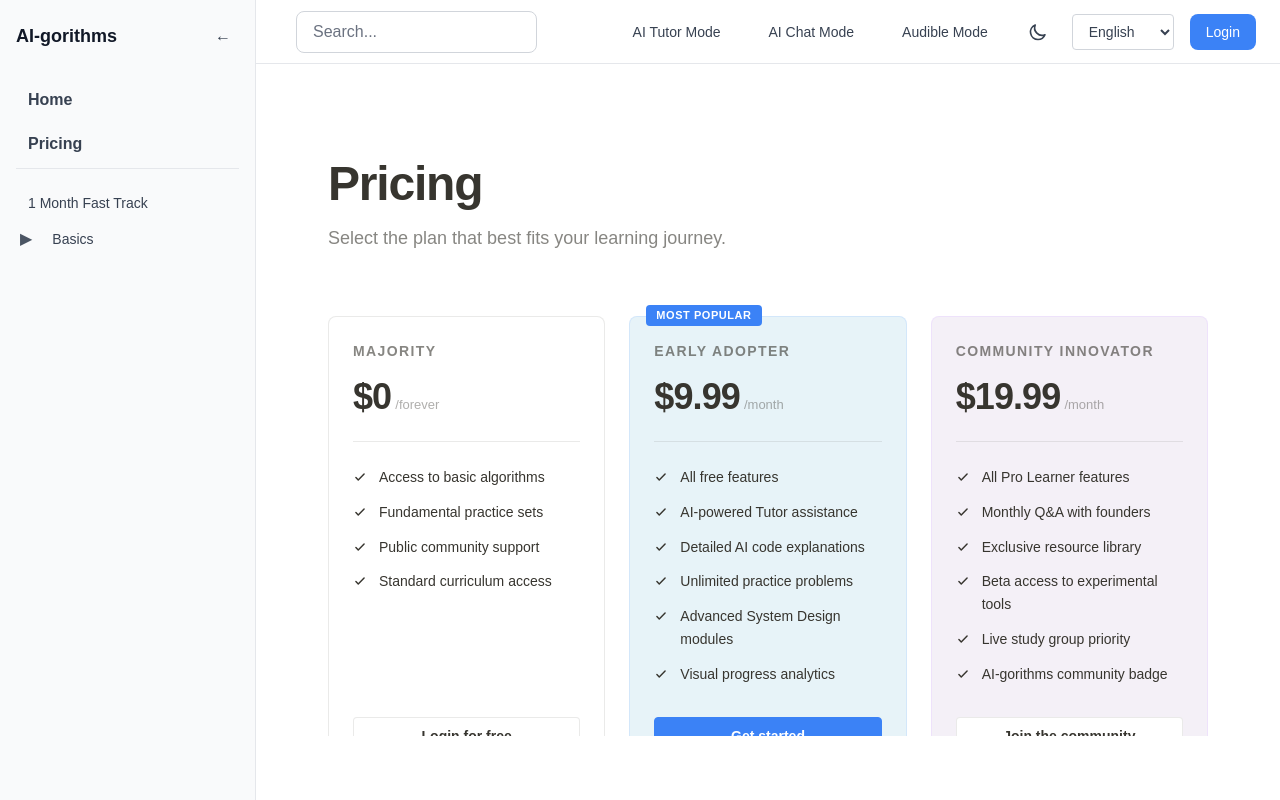
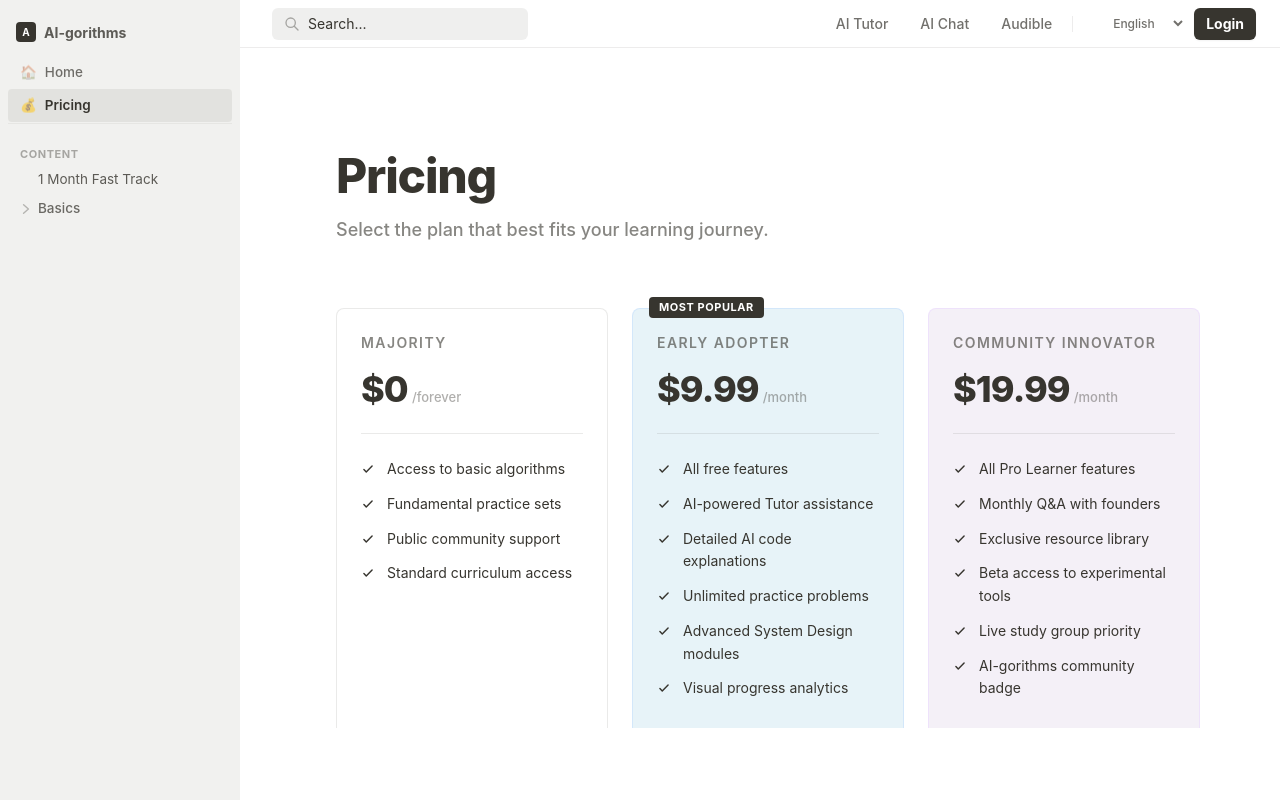
Before and after one commit to Chinese-Community-AI/AI-gorithms, a Next.js app: page /pricing in a window 1280 px wide. Built offline with nearby package versions, Linux system fonts and the light colour scheme.

Commit message:
Update the color theme

```diff
--- a/app/globals.css
+++ b/app/globals.css
@@ -4,26 +4,29 @@
 
 :root {
   --background: #ffffff;
-  --foreground: #171717;
+  --foreground: #37352f;
+  --sidebar-bg: #f1f1ef;
+  --sidebar-hover: rgba(55, 53, 47, 0.08);
 }
 
-@media (prefers-color-scheme: dark) {
-  :root {
-    --background: #0a0a0a;
-    --foreground: #ededed;
-  }
+.dark {
+  --background: #191919;
+  --foreground: #d3d3d3;
+  --sidebar-bg: #202020;
+  --sidebar-hover: rgba(255, 255, 255, 0.05);
 }
 
 body {
   color: var(--foreground);
   background: var(--background);
-  font-family: Arial, Helvetica, sans-serif;
+  font-family: -apple-system, BlinkMacSystemFont, "Segoe UI", Helvetica,
+    "Apple Color Emoji", Arial, sans-serif, "Segoe UI Emoji", "Segoe UI Symbol";
 }
 
 /* Dark mode body background */
 .dark body {
-  background: #0a0a0a;
-  color: #ededed;
+  background: var(--background);
+  color: var(--foreground);
 }
 
 @layer utilities {
--- a/app/pricing/page.tsx
+++ b/app/pricing/page.tsx
@@ -54,7 +54,7 @@ const PlanCard = ({
       className={`relative flex flex-col p-6 rounded-lg border ${accentColors[color]} ${bgColors[color]} transition-all duration-200 hover:shadow-sm`}
     >
       {popular && (
-        <div className="absolute -top-3 left-4 bg-blue-500 text-white px-2.5 py-0.5 rounded text-[11px] font-bold uppercase tracking-wider">
+        <div className="absolute -top-3 left-4 bg-[#37352f] dark:bg-gray-100 text-white dark:text-[#191919] px-2.5 py-0.5 rounded text-[11px] font-bold uppercase tracking-wider">
           Most Popular
         </div>
       )}
@@ -90,7 +90,7 @@ const PlanCard = ({
       <button
         className={`w-full py-2 px-4 rounded border text-sm font-bold transition-all duration-200 ${
           popular
-            ? "bg-blue-500 border-blue-500 text-white hover:bg-blue-600"
+            ? "bg-[#37352f] border-[#37352f] text-white hover:bg-black dark:bg-gray-100 dark:border-gray-100 dark:text-[#191919] dark:hover:bg-white"
             : "bg-white dark:bg-transparent border-[#37352f]/10 dark:border-gray-700 text-[#37352f] dark:text-gray-100 hover:bg-[#37352f]/[0.02] dark:hover:bg-gray-800"
         }`}
       >
--- a/components/article/ReadingProgress.tsx
+++ b/components/article/ReadingProgress.tsx
@@ -24,9 +24,9 @@ export default function ReadingProgress() {
   }, []);
 
   return (
-    <div className="fixed top-16 left-0 right-0 h-1 bg-gray-200 dark:bg-gray-800 z-30">
+    <div className="fixed top-16 left-0 right-0 h-1 bg-gray-100 dark:bg-gray-800 z-30">
       <div
-        className="h-full bg-blue-500 transition-all duration-150 ease-out"
+        className="h-full bg-[#37352f] dark:bg-gray-100 transition-all duration-150 ease-out"
         style={{ width: `${progress}%` }}
       />
     </div>
--- a/components/layout/Header.tsx
+++ b/components/layout/Header.tsx
@@ -6,6 +6,31 @@ import { useAudibleMode } from "@/contexts/AudibleModeContext";
 import { useTheme } from "@/contexts/ThemeContext";
 import { useMobileMenu } from "@/contexts/MobileMenuContext";
 import { useSearch } from "@/contexts/SearchContext";
+
+const NavButton = ({
+  onClick,
+  isActive,
+  activeColor,
+  label,
+  activeLabel,
+}: {
+  onClick: () => void;
+  isActive: boolean;
+  activeColor: string;
+  label: string;
+  activeLabel: string;
+}) => (
+  <button
+    onClick={onClick}
+    className={`hidden sm:block px-3 py-1.5 text-xs lg:text-sm rounded-sm font-medium transition-all duration-200 ${
+      isActive
+        ? `${activeColor} text-white shadow-sm`
+        : "text-[var(--foreground)] opacity-70 hover:opacity-100 hover:bg-[var(--sidebar-hover)]"
+    }`}
+  >
+    {isActive ? activeLabel : label}
+  </button>
+);
 
 export default function Header() {
   const { isFocusMode, toggleFocusMode } = useFocusMode();
@@ -17,19 +42,22 @@ export default function Header() {
 
   return (
     <header
-      className={`bg-white dark:bg-gray-900 border-b border-gray-200 dark:border-gray-800 h-16 fixed top-0 z-10 transition-all duration-300 ${
+      className={`bg-[var(--background)] border-b border-[rgba(55,53,47,0.09)] h-12 fixed top-0 z-10 transition-all duration-300 ${
         isFocusMode ? "left-0 right-0" : "lg:left-64 left-0 right-0"
       }`}
+      style={{
+        left: isFocusMode ? "0" : "240px",
+      }}
     >
       <div className="h-full flex items-center justify-between px-4 lg:px-6">
-        <div className="flex items-center space-x-2 lg:space-x-4">
+        <div className="flex items-center space-x-2">
           <button
             onClick={toggleMobileMenu}
-            className="lg:hidden p-2 hover:bg-gray-100 dark:hover:bg-gray-800 rounded text-gray-700 dark:text-gray-300"
+            className="lg:hidden p-1.5 hover:bg-[var(--sidebar-hover)] rounded text-[var(--foreground)] opacity-70"
             aria-label="Toggle menu"
           >
             <svg
-              className="w-6 h-6"
+              className="w-5 h-5"
               fill="none"
               stroke="currentColor"
               viewBox="0 0 24 24"
@@ -42,53 +70,66 @@ export default function Header() {
               />
             </svg>
           </button>
+
+          <div className="relative group">
+            <div className="absolute inset-y-0 left-3 flex items-center pointer-events-none opacity-40">
+              <svg
+                className="w-4 h-4"
+                fill="none"
+                stroke="currentColor"
+                viewBox="0 0 24 24"
+              >
+                <path
+                  strokeLinecap="round"
+                  strokeLinejoin="round"
+                  strokeWidth={2}
+                  d="M21 21l-6-6m2-5a7 7 0 11-14 0 7 7 0 0114 0z"
+                />
+              </svg>
+            </div>
             <input
               type="text"
               placeholder="Search..."
               onClick={openSearch}
               readOnly
-            className="hidden sm:block px-4 py-2 border border-gray-300 dark:border-gray-700 rounded-lg bg-white dark:bg-gray-800 text-gray-900 dark:text-gray-100 placeholder-gray-500 dark:placeholder-gray-400 focus:outline-none focus:ring-2 focus:ring-blue-500 text-sm lg:text-base cursor-pointer"
+              className="hidden sm:block pl-9 pr-4 py-1.5 w-48 lg:w-64 bg-[var(--sidebar-hover)] border-none rounded-md text-[var(--foreground)] placeholder-[var(--foreground)] placeholder-opacity-40 focus:outline-none text-sm cursor-pointer transition-all duration-200 hover:bg-[rgba(55,53,47,0.12)]"
             />
           </div>
-        <div className="flex items-center space-x-2 lg:space-x-4">
-          <button
+        </div>
+
+        <div className="flex items-center space-x-1 lg:space-x-2">
+          <NavButton
             onClick={toggleTutorMode}
-            className={`hidden sm:block px-3 lg:px-4 py-2 text-xs lg:text-sm rounded transition-colors ${
-              isTutorMode
-                ? "bg-purple-500 text-white hover:bg-purple-600 dark:bg-purple-600 dark:hover:bg-purple-700"
-                : "hover:bg-gray-100 dark:hover:bg-gray-800 text-gray-700 dark:text-gray-300"
-            }`}
-          >
-            {isTutorMode ? "Exit AI Tutor" : "AI Tutor Mode"}
-          </button>
-          <button
+            isActive={isTutorMode}
+            activeColor="bg-purple-600 dark:bg-purple-700"
+            label="AI Tutor"
+            activeLabel="Exit Tutor"
+          />
+          <NavButton
             onClick={toggleFocusMode}
-            className={`hidden sm:block px-3 lg:px-4 py-2 text-xs lg:text-sm rounded transition-colors ${
-              isFocusMode
-                ? "bg-blue-500 text-white hover:bg-blue-600 dark:bg-blue-600 dark:hover:bg-blue-700"
-                : "hover:bg-gray-100 dark:hover:bg-gray-800 text-gray-700 dark:text-gray-300"
-            }`}
-          >
-            {isFocusMode ? "Exit AI Chat" : "AI Chat Mode"}
-          </button>
-          <button
+            isActive={isFocusMode}
+            activeColor="bg-[#37352f] dark:bg-gray-100 dark:!text-[#191919]"
+            label="AI Chat"
+            activeLabel="Exit Chat"
+          />
+          <NavButton
             onClick={toggleAudibleMode}
-            className={`hidden sm:block px-3 lg:px-4 py-2 text-xs lg:text-sm rounded transition-colors ${
-              isAudibleMode
-                ? "bg-orange-500 text-white hover:bg-orange-600 dark:bg-orange-600 dark:hover:bg-orange-700"
-                : "hover:bg-gray-100 dark:hover:bg-gray-800 text-gray-700 dark:text-gray-300"
-            }`}
-          >
-            {isAudibleMode ? "Exit Audible" : "Audible Mode"}
-          </button>
+            isActive={isAudibleMode}
+            activeColor="bg-orange-600 dark:bg-orange-700"
+            label="Audible"
+            activeLabel="Exit Audible"
+          />
+
+          <div className="w-px h-4 bg-[rgba(55,53,47,0.09)] mx-1" />
+
           <button
             onClick={toggleTheme}
-            className="p-2 hover:bg-gray-100 dark:hover:bg-gray-800 rounded text-gray-700 dark:text-gray-300"
+            className="p-1.5 hover:bg-[var(--sidebar-hover)] rounded text-[var(--foreground)] opacity-60 hover:opacity-100 transition-all"
             aria-label="Toggle theme"
           >
             {theme === "dark" ? (
               <svg
-                className="w-5 h-5"
+                className="w-4.5 h-4.5"
                 fill="none"
                 stroke="currentColor"
                 viewBox="0 0 24 24"
@@ -102,7 +143,7 @@ export default function Header() {
               </svg>
             ) : (
               <svg
-                className="w-5 h-5"
+                className="w-4.5 h-4.5"
                 fill="none"
                 stroke="currentColor"
                 viewBox="0 0 24 24"
@@ -116,15 +157,15 @@ export default function Header() {
               </svg>
             )}
           </button>
-          <select className="hidden lg:block px-3 py-2 border border-gray-300 dark:border-gray-700 rounded bg-white dark:bg-gray-800 text-gray-700 dark:text-gray-300 text-sm">
+
+          <select className="hidden md:block bg-transparent hover:bg-[var(--sidebar-hover)] px-2 py-1 rounded text-[var(--foreground)] opacity-70 text-xs font-medium focus:outline-none cursor-pointer border-none">
             <option>English</option>
             <option>简体中文</option>
           </select>
+
           <button
-            onClick={() => {
-              // TODO: Implement login functionality
-            }}
-            className="px-4 py-2 bg-blue-500 text-white rounded-lg hover:bg-blue-600 dark:bg-blue-600 dark:hover:bg-blue-700 transition-colors text-sm font-medium"
+            onClick={() => {}}
+            className="px-3 py-1.5 bg-[#37352f] text-white dark:bg-gray-100 dark:text-[#191919] rounded-md font-bold text-xs lg:text-sm hover:opacity-90 transition-opacity ml-2 shadow-sm"
           >
             Login
           </button>
--- a/components/layout/MainLayout.tsx
+++ b/components/layout/MainLayout.tsx
@@ -12,10 +12,10 @@ export default function MainLayout({ children }: MainLayoutProps) {
 
   return (
     <main
-      className="p-4 lg:p-8"
+      className="p-4 lg:p-10"
       style={{
-        marginTop: "4rem", // Height of the fixed header (h-16)
-        height: "calc(100vh - 4rem)",
+        marginTop: "3rem", // Height of the fixed header (h-12)
+        height: "calc(100vh - 3rem)",
         display: "flex",
         flexDirection: "column",
         overflow: "hidden",
--- a/components/layout/Sidebar.tsx
+++ b/components/layout/Sidebar.tsx
@@ -6,6 +6,24 @@ import Link from "next/link";
 import { usePathname } from "next/navigation";
 import { useFocusMode } from "@/contexts/FocusModeContext";
 import { useMobileMenu } from "@/contexts/MobileMenuContext";
+
+const ChevronIcon = ({ isExpanded }: { isExpanded: boolean }) => (
+  <svg
+    viewBox="0 0 100 100"
+    className={`w-3 h-3 transition-transform duration-150 ${
+      isExpanded ? "rotate-90" : ""
+    }`}
+  >
+    <path
+      d="M30,15 L70,50 L30,85"
+      fill="none"
+      stroke="currentColor"
+      strokeWidth="12"
+      strokeLinecap="round"
+      strokeLinejoin="round"
+    />
+  </svg>
+);
 
 function NavItemComponent({
   item,
@@ -26,7 +44,17 @@ function NavItemComponent({
 
   return (
     <div>
-      <div className="flex items-center">
+      <div className="flex items-center group relative px-1">
+        <div
+          className={`flex-1 flex items-center rounded-[4px] transition-colors duration-150 ease-in-out cursor-pointer py-[3px] my-[1px] ${
+            isActive
+              ? "bg-[rgba(55,53,47,0.08)] font-semibold text-[var(--foreground)]"
+              : "hover:bg-[rgba(55,53,47,0.05)] text-[var(--foreground)] opacity-80 hover:opacity-100"
+          }`}
+          style={{ paddingLeft: `${level * 0.75 + 0.25}rem` }}
+          onClick={() => hasChildren && setIsExpanded(!isExpanded)}
+        >
+          <div className="w-5 h-5 flex items-center justify-center mr-0.5">
             {hasChildren && (
               <button
                 onClick={(e) => {
@@ -34,44 +62,32 @@ function NavItemComponent({
                   e.stopPropagation();
                   setIsExpanded(!isExpanded);
                 }}
-            className="p-1 mr-1 hover:bg-gray-200 dark:hover:bg-gray-800 rounded text-gray-600 dark:text-gray-400 flex-shrink-0"
+                className="p-0.5 rounded-sm hover:bg-[rgba(55,53,47,0.1)] text-[var(--foreground)] opacity-40 hover:opacity-100 transition-all"
               >
-            {isExpanded ? "▼" : "▶"}
+                <ChevronIcon isExpanded={isExpanded} />
               </button>
             )}
-        {hasChildren ? (
-          <button
-            onClick={(e) => {
-              e.preventDefault();
-              e.stopPropagation();
-              setIsExpanded(!isExpanded);
-            }}
-            className={`flex-1 text-left px-3 py-2 rounded hover:bg-gray-200 dark:hover:bg-gray-800 text-sm text-gray-700 dark:text-gray-300 ${
-              isActive
-                ? "bg-blue-100 dark:bg-blue-900 text-blue-700 dark:text-blue-300 font-semibold"
-                : ""
-            }`}
-            style={{ paddingLeft: `${level * 1 + 0.75}rem` }}
-          >
-            {item.title}
-          </button>
-        ) : (
+          </div>
+
+          <div className="flex items-center flex-1 min-w-0 pr-2">
+            {!hasChildren ? (
               <Link
                 href={item.href}
                 onClick={handleLinkClick}
-            className={`flex-1 px-3 py-2 rounded hover:bg-gray-200 dark:hover:bg-gray-800 text-sm text-gray-700 dark:text-gray-300 ${
-              isActive
-                ? "bg-blue-100 dark:bg-blue-900 text-blue-700 dark:text-blue-300 font-semibold"
-                : ""
-            }`}
-            style={{ paddingLeft: `${level * 1 + 0.75}rem` }}
+                className="flex-1 text-[13.5px] leading-tight truncate no-underline py-0.5"
               >
                 {item.title}
               </Link>
+            ) : (
+              <span className="flex-1 text-[13.5px] leading-tight truncate py-0.5 font-medium opacity-90">
+                {item.title}
+              </span>
             )}
           </div>
+        </div>
+      </div>
       {hasChildren && isExpanded && item.children && (
-        <div className="ml-4 mt-1">
+        <div className="mt-0">
           {item.children.map((child) => (
             <NavItemComponent key={child.href} item={child} level={level + 1} />
           ))}
@@ -95,82 +111,103 @@ export default function Sidebar() {
       {/* Mobile overlay */}
       {isMobileMenuOpen && (
         <div
-          className="lg:hidden fixed inset-0 bg-black bg-opacity-50 z-30"
+          className="lg:hidden fixed inset-0 bg-black/10 backdrop-blur-[2px] z-30"
           onClick={closeMobileMenu}
         />
       )}
 
       <aside
         className={`${
-          isOpen ? "w-64" : "w-16"
-        } bg-gray-50 dark:bg-gray-900 border-r border-gray-200 dark:border-gray-800 transition-all duration-300 h-screen fixed left-0 top-0 overflow-y-auto z-40 ${
+          isOpen ? "w-[240px]" : "w-0"
+        } bg-[var(--sidebar-bg)] transition-all duration-300 h-screen fixed left-0 top-0 overflow-y-auto overflow-x-hidden z-40 ${
           isMobileMenuOpen
             ? "translate-x-0"
             : "-translate-x-full lg:translate-x-0"
         }`}
       >
-        <div className="p-4">
-          <div className="flex items-center justify-between mb-6">
-            <h2
-              className={`font-bold text-lg text-gray-900 dark:text-gray-100 ${
-                isOpen ? "block" : "hidden"
-              }`}
-            >
+        <div className="py-2 flex flex-col h-full">
+          {/* Header/Brand Area */}
+          <div className="px-4 py-3 flex items-center justify-between group">
+            <div className="flex items-center gap-2 overflow-hidden">
+              <div className="w-5 h-5 bg-[#37352f] rounded flex items-center justify-center flex-shrink-0">
+                <span className="text-white text-[10px] font-bold">A</span>
+              </div>
+              <h2 className="font-bold text-[14px] text-[var(--foreground)] truncate opacity-80">
                 AI-gorithms
               </h2>
+            </div>
             <button
               onClick={() => setIsOpen(!isOpen)}
-              className="hidden lg:block p-2 hover:bg-gray-200 dark:hover:bg-gray-800 rounded text-gray-700 dark:text-gray-300"
-              aria-label="Toggle sidebar"
-            >
-              {isOpen ? "←" : "→"}
-            </button>
-            <button
-              onClick={closeMobileMenu}
-              className="lg:hidden p-2 hover:bg-gray-200 dark:hover:bg-gray-800 rounded text-gray-700 dark:text-gray-300"
-              aria-label="Close menu"
+              className="p-1 hover:bg-[rgba(55,53,47,0.08)] rounded text-[var(--foreground)] opacity-0 group-hover:opacity-40 hover:!opacity-80 transition-all"
             >
               <svg
-                className="w-6 h-6"
+                className="w-4 h-4"
+                viewBox="0 0 24 24"
                 fill="none"
                 stroke="currentColor"
-                viewBox="0 0 24 24"
+                strokeWidth="2"
               >
-                <path
-                  strokeLinecap="round"
-                  strokeLinejoin="round"
-                  strokeWidth={2}
-                  d="M6 18L18 6M6 6l12 12"
-                />
+                <path d="M15 19l-7-7 7-7" />
               </svg>
             </button>
           </div>
 
-          {isOpen && (
-            <nav className="space-y-1">
+          <nav className="flex-1 px-2 space-y-[1px]">
             <Link
               href="/"
               onClick={closeMobileMenu}
-                className="block px-3 py-2 rounded hover:bg-gray-200 dark:hover:bg-gray-800 font-semibold text-gray-700 dark:text-gray-300"
+              className={`flex items-center px-3 py-1.5 rounded-[4px] text-[13.5px] font-medium transition-colors no-underline ${
+                usePathname() === "/"
+                  ? "bg-[rgba(55,53,47,0.08)] font-semibold text-[var(--foreground)]"
+                  : "text-[var(--foreground)] opacity-70 hover:opacity-100 hover:bg-[rgba(55,53,47,0.05)]"
+              }`}
             >
+              <span className="mr-2 opacity-60">🏠</span>
               Home
             </Link>
             <Link
               href="/pricing"
               onClick={closeMobileMenu}
-                className="block px-3 py-2 rounded hover:bg-gray-200 dark:hover:bg-gray-800 font-semibold text-gray-700 dark:text-gray-300"
+              className={`flex items-center px-3 py-1.5 rounded-[4px] text-[13.5px] font-medium transition-colors no-underline ${
+                usePathname() === "/pricing"
+                  ? "bg-[rgba(55,53,47,0.08)] font-semibold text-[var(--foreground)]"
+                  : "text-[var(--foreground)] opacity-70 hover:opacity-100 hover:bg-[rgba(55,53,47,0.05)]"
+              }`}
             >
+              <span className="mr-2 opacity-60">💰</span>
               Pricing
             </Link>
-              <div className="pt-4 mt-4 border-t border-gray-200 dark:border-gray-800">
+
+            <div className="mt-4 pt-4 border-t border-[rgba(55,53,47,0.06)] px-2 mb-2">
+              <span className="text-[11px] font-bold text-[var(--foreground)] opacity-40 uppercase tracking-wider pl-1">
+                Content
+              </span>
+            </div>
+
             {navigation.map((item) => (
               <NavItemComponent key={item.href} item={item} />
             ))}
-              </div>
           </nav>
-          )}
         </div>
       </aside>
+
+      {/* Re-open button when sidebar is closed */}
+      {!isOpen && !isFocusMode && (
+        <button
+          onClick={() => setIsOpen(true)}
+          className="fixed left-4 top-4 p-2 bg-[var(--background)] border border-[rgba(55,53,47,0.09)] rounded-md shadow-sm z-50 text-[var(--foreground)] opacity-60 hover:opacity-100 transition-all"
+        >
+          <svg
+            className="w-4 h-4"
+            viewBox="0 0 24 24"
+            fill="none"
+            stroke="currentColor"
+            strokeWidth="2"
+          >
+            <path d="M9 5l7 7-7 7" />
+          </svg>
+        </button>
+      )}
     </>
   );
 }
```
Also changed, not shown: app/fast-track/page.tsx (+5 -5 lines), components/ai/AIChat.tsx (+54 -32 lines), components/article/ArticleContent.tsx (+8 -8 lines), components/article/MDXArticleContent.tsx (+8 -8 lines). Lines whose indentation alone changed are shown as unchanged.
